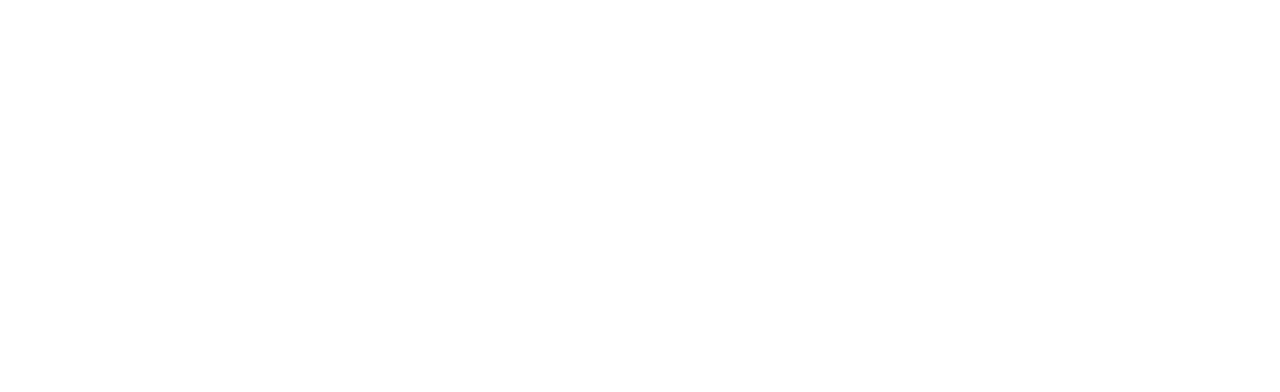
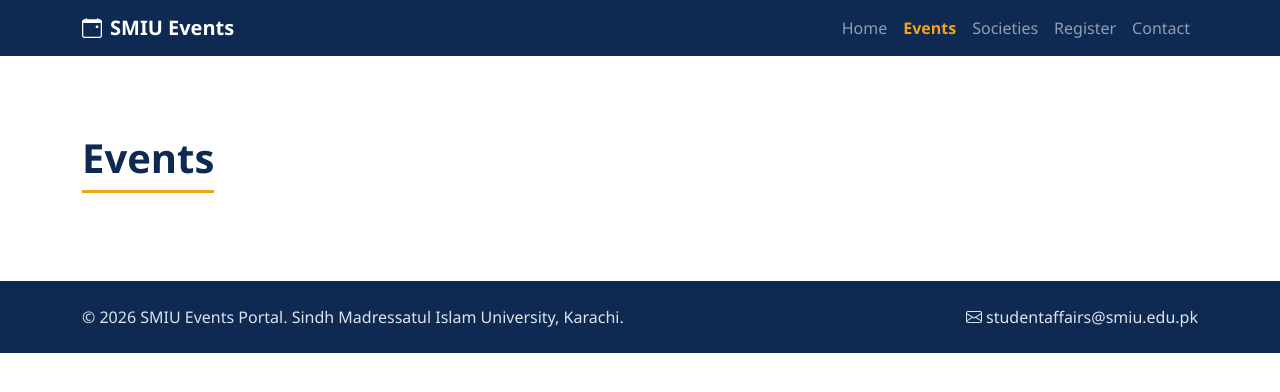
Before and after one commit to AsimSiddiqui793264/smiu-events-portal-BSE-24S-100-091-088, a plain HTML site: page events.html in a window 1280 px wide. Drawn offline with nearby package versions, Linux system fonts and the light colour scheme.

Commit message:
Add shared navbar and footer to events pages

```diff
--- a/events.html
+++ b/events.html
@@ -2,9 +2,51 @@
 <html lang="en">
 <head>
   <meta charset="UTF-8">
+  <meta name="viewport" content="width=device-width, initial-scale=1">
   <title>Events | SMIU Events Portal</title>
+  <!-- Bootstrap 5.3.3 CSS -->
+  <link href="https://cdn.jsdelivr.net/npm/bootstrap@5.3.3/dist/css/bootstrap.min.css" rel="stylesheet">
+  <!-- Bootstrap Icons -->
+  <link href="https://cdn.jsdelivr.net/npm/bootstrap-icons@1.11.3/font/bootstrap-icons.min.css" rel="stylesheet">
+  <!-- Our own CSS (must come AFTER Bootstrap) -->
+  <link href="css/style.css" rel="stylesheet">
 </head>
 <body>
-  <!-- Events page: to be built -->
+  <!-- ===== NAVBAR (same on every page) ===== -->
+  <header>
+    <nav class="navbar navbar-expand-lg navbar-dark site-navbar fixed-top">
+      <div class="container">
+        <a class="navbar-brand fw-bold" href="index.html"><i class="bi bi-calendar-event me-2"></i>SMIU Events</a>
+        <button class="navbar-toggler" type="button" data-bs-toggle="collapse" data-bs-target="#mainNav" aria-controls="mainNav" aria-expanded="false" aria-label="Toggle navigation">
+          <span class="navbar-toggler-icon"></span>
+        </button>
+        <div class="collapse navbar-collapse" id="mainNav">
+          <ul class="navbar-nav ms-auto">
+          <li class="nav-item"><a class="nav-link" href="index.html">Home</a></li>
+          <li class="nav-item"><a class="nav-link active" aria-current="page" href="events.html">Events</a></li>
+          <li class="nav-item"><a class="nav-link" href="societies.html">Societies</a></li>
+          <li class="nav-item"><a class="nav-link" href="register.html">Register</a></li>
+          <li class="nav-item"><a class="nav-link" href="contact.html">Contact</a></li>
+          </ul>
+        </div>
+      </div>
+    </nav>
+  </header>
+
+  <main class="container section-space">
+    <!-- TODO: build the Events page here (see assignment guide) -->
+    <h1 class="section-title">Events</h1>
+  </main>
+
+  <!-- ===== FOOTER (same on every page) ===== -->
+  <footer class="site-footer py-4 mt-5">
+    <div class="container d-flex flex-column flex-md-row justify-content-between gap-2">
+      <span>&copy; 2026 SMIU Events Portal. Sindh Madressatul Islam University, Karachi.</span>
+      <span><i class="bi bi-envelope me-1"></i>studentaffairs@smiu.edu.pk</span>
+    </div>
+  </footer>
+
+  <!-- Bootstrap 5.3.3 JS bundle (before </body>) -->
+  <script src="https://cdn.jsdelivr.net/npm/bootstrap@5.3.3/dist/js/bootstrap.bundle.min.js"></script>
 </body>
 </html>
```
Also changed, not shown: event-details.html (+43 -1 lines).
